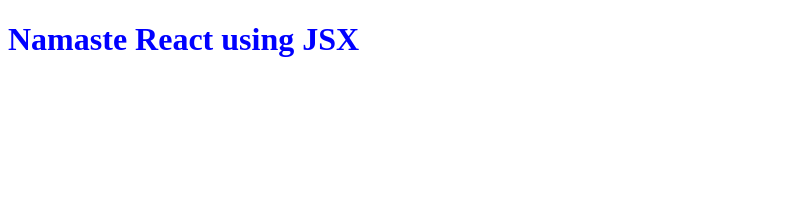
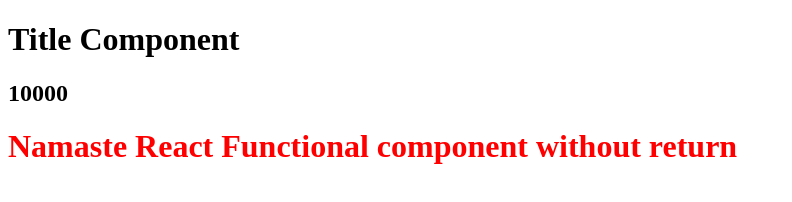
Before and after one commit to AmanKumarWeb19/Namaste-React, a React app in the folder 3-Laying-The-Foundation/: page / in a window 1280 px wide. Shown: the whole page, without its empty margins (0-792 px from the left). Built offline with nearby package versions, Linux system fonts and the light colour scheme.

Commit message:
add and check the component

```diff
--- a/3-Laying-The-Foundation/App.js
+++ b/3-Laying-The-Foundation/App.js
@@ -5,14 +5,26 @@
 
 const jsxHeading = <h1 className="heading">Namaste React using JSX</h1>;
 
-// React Component =>
+// React Functional Component =>
 
-const HeadingComponent = () => {
-  return <h1>Namaste React functional Component</h1>;
+// const HeadingComponent = () => {
+//   return <h1>Namaste React functional Component</h1>;
+// };
+const number = 10000;
+
+const Title = () => {
+  return <h1>Title Component</h1>;
 };
-const HeadingComponent2 = () => (
-  <h1>Namaste React Functional component without return</h1>
+
+const HeadingComponent = () => (
+  <div id="container">
+    <Title />
+    <h2>{number}</h2>
+    <h1 className="heading">
+      Namaste React Functional component without return{" "}
+    </h1>
+  </div>
 );
 
 const root = ReactDOM.createRoot(document.getElementById("root"));
-root.render(jsxHeading);
+root.render(<HeadingComponent />);
--- a/3-Laying-The-Foundation/index.css
+++ b/3-Laying-The-Foundation/index.css
@@ -1,3 +1,3 @@
 .heading {
-  color: blue;
+  color: red;
 }
```
